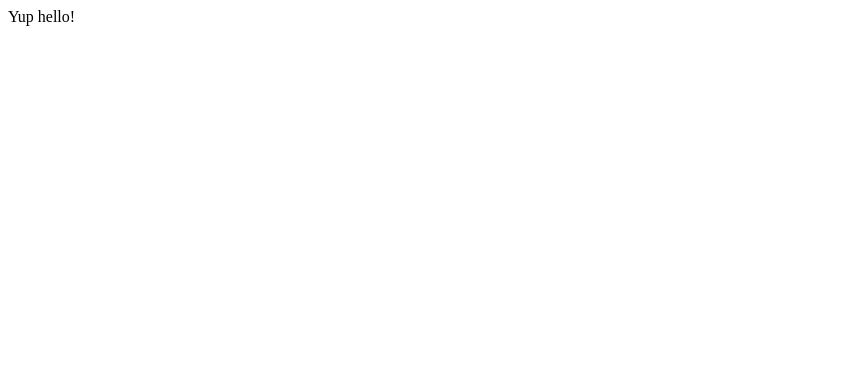
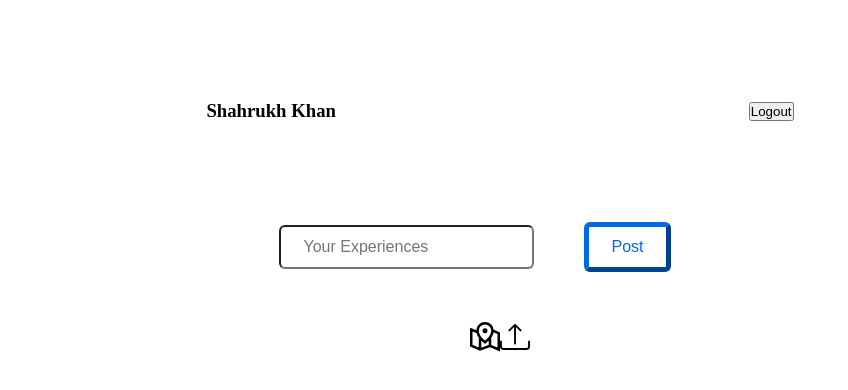
Before and after one commit to mohit-kumar-behera/x-map, a React (Create React App) app: page /profile in a window 1280 px wide. Shown: the top 390 px of the page, without its empty margins (0-848 px from the left). Built offline with nearby package versions, Linux system fonts and the light colour scheme.

Commit message:
linking done and post added

```diff
--- a/package.json
+++ b/package.json
@@ -8,6 +8,8 @@
     "@testing-library/user-event": "^12.8.3",
     "react": "^17.0.2",
     "react-dom": "^17.0.2",
+    "react-icons": "^4.2.0",
+    "react-router-dom": "^5.3.0",
     "react-scripts": "4.0.3",
     "web-vitals": "^1.1.2"
   },
--- a/src/App.js
+++ b/src/App.js
@@ -1,11 +1,26 @@
+import React from 'react';
+import { BrowserRouter as Router, Switch, Route } from 'react-router-dom';
+import Homepage from './Pages/home';
+// import Login from './components/login';
+// import Register from './components/register';
+import Profile from './Pages/Profile';
+import Explore from './Pages/Explore';
+
 import './App.css';
 
 function App() {
   return (
-    <div className="App">
-      Yup hello!
-    </div>
+    <Router>
+      <Switch>
+        <Route exact path="/" component={Homepage} />
+        {/* <Route exact path="/login" component={Login} />
+        <Route exact path="/register" component={Register} /> */}
+        <Route exact path="/profile" component={Profile} />
+        <Route exact path="/explore" component={Explore} />
+      </Switch>
+    </Router>
   );
 }
 
+
 export default App;
--- /dev/null
+++ b/src/Pages/Explore.js
@@ -0,0 +1,11 @@
+import React from 'react'
+
+function Explore() {
+  return (
+    <div>
+      Explore Page
+    </div>
+  )
+}
+
+export default Explore
--- /dev/null
+++ b/src/Pages/Profile.js
@@ -0,0 +1,18 @@
+import React from 'react'
+import Post from '../components/post'
+import './profile.css'
+
+function Profile() {
+  return (
+    <>
+      <div className="header">
+        <h3>Shahrukh Khan</h3>
+        <button className="logout">Logout</button>
+      </div>
+
+      <Post />
+    </>
+  )
+}
+
+export default Profile
--- /dev/null
+++ b/src/Pages/home.css
@@ -0,0 +1,32 @@
+* {
+  padding: 0;
+  margin: 0;
+}
+
+.home {
+  display: flex;
+  justify-content: center;
+  align-items: center;
+}
+button.login {
+  margin: 50px;
+  line-height: 40px;
+  padding: 0 22px;
+  font-size: 16px;
+  color: rgb(0, 106, 228);
+  background-color: #fff;
+  border-width: 5px;
+  border-radius: 6px;
+  border-color: rgb(0, 106, 228);
+}
+
+button.register {
+  margin: 50px;
+  line-height: 40px;
+  padding: 0 22px;
+  font-size: 16px;
+  background-color: rgb(0, 106, 228);
+  border-width: 5px;
+  border-radius: 6px;
+  border-color: rgb(0, 106, 228);
+}
--- /dev/null
+++ b/src/Pages/home.js
@@ -0,0 +1,19 @@
+import React from 'react'
+import { Link } from 'react-router-dom';
+import './home.css';
+
+function home() {
+  return (
+    <div className="home">
+      <button className="login">
+        <Link to='/login' style={{ textDecoration: 'none' }}>Login</Link>
+      </button>
+      <button className="register">
+        <Link to='/register' style={{ color: '#fff', textDecoration: 'none' }}>Register</Link>
+      </button>
+
+    </div>
+  )
+}
+
+export default home
--- /dev/null
+++ b/src/Pages/profile.css
@@ -0,0 +1,16 @@
+.header {
+  margin-top: 100px;
+  display: flex;
+  justify-content: space-around;
+  align-items: center;
+  width: 1000px;
+  text-align: center;
+}
+
+h3 {
+  float: left;
+}
+
+button.logout {
+  float: right;
+}
--- /dev/null
+++ b/src/components/post.css
@@ -0,0 +1,24 @@
+.post {
+  margin-top: 50px;
+  width: 1000px;
+  text-align: center;
+}
+
+input {
+  line-height: 40px;
+  border-radius: 6px;
+  padding: 0 22px;
+  font-size: 16px;
+}
+
+button.post-button {
+  margin: 50px;
+  line-height: 40px;
+  padding: 0 22px;
+  font-size: 16px;
+  color: rgb(0, 106, 228);
+  background-color: #fff;
+  border-width: 5px;
+  border-radius: 6px;
+  border-color: rgb(0, 106, 228);
+}
--- a/src/components/post.js
+++ b/src/components/post.js
@@ -1,10 +1,26 @@
 import React from 'react'
+import './post.css'
+import { GrMapLocation } from 'react-icons/gr'
+import { BsUpload } from 'react-icons/bs'
+
 
 function post() {
   return (
-    <div>
+    <form className="post">
+      <input
+        type='text'
+        placeholder='Your Experiences'
+        name='text'
+        className='descrip'
 
-    </div>
+      />
+      <button className="post-button">Post</button>
+      <div className="icons">
+        <GrMapLocation size="30" />
+        <BsUpload size="30" />
+
+      </div>
+    </form>
   )
 }
 
```
Also changed, not shown: 1 other file (tests, documents, lock files or other folders).
